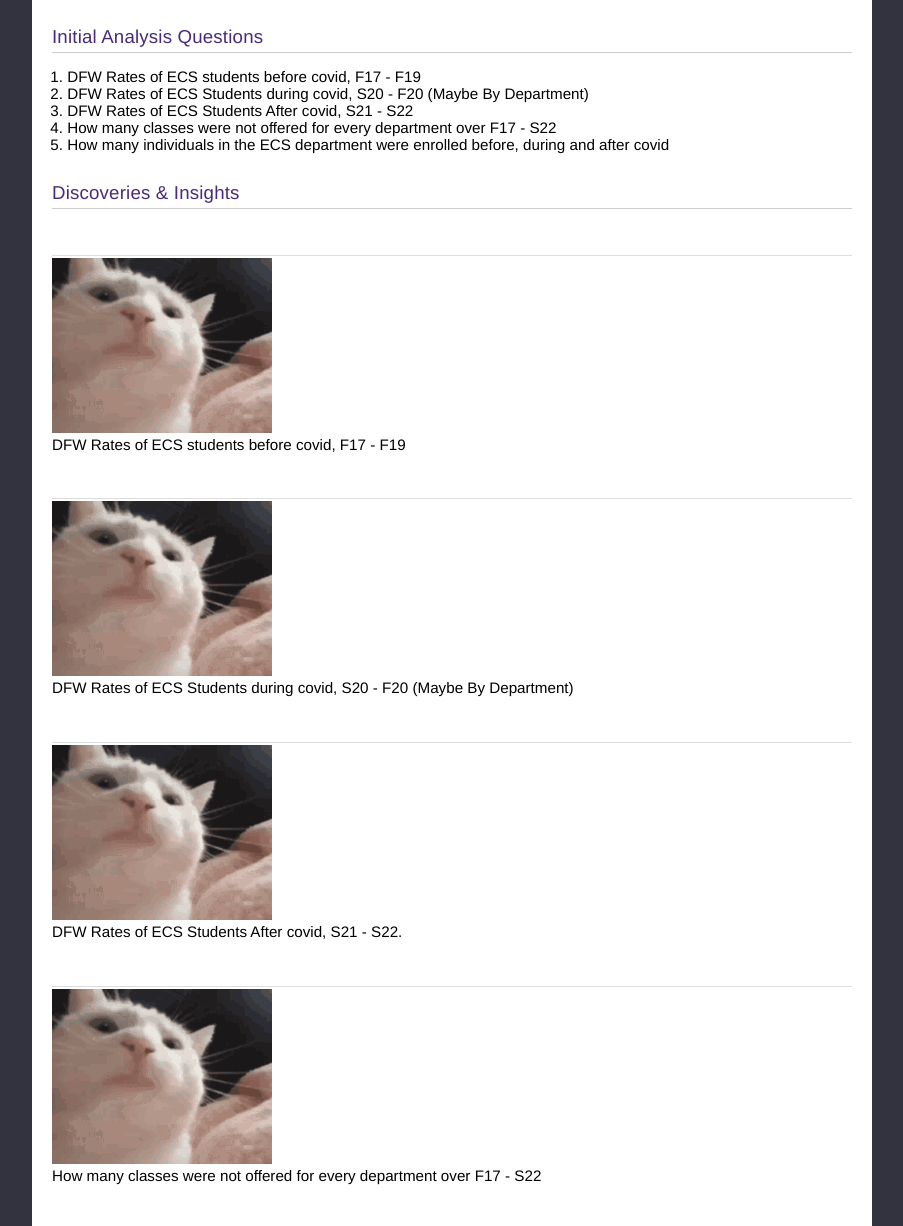
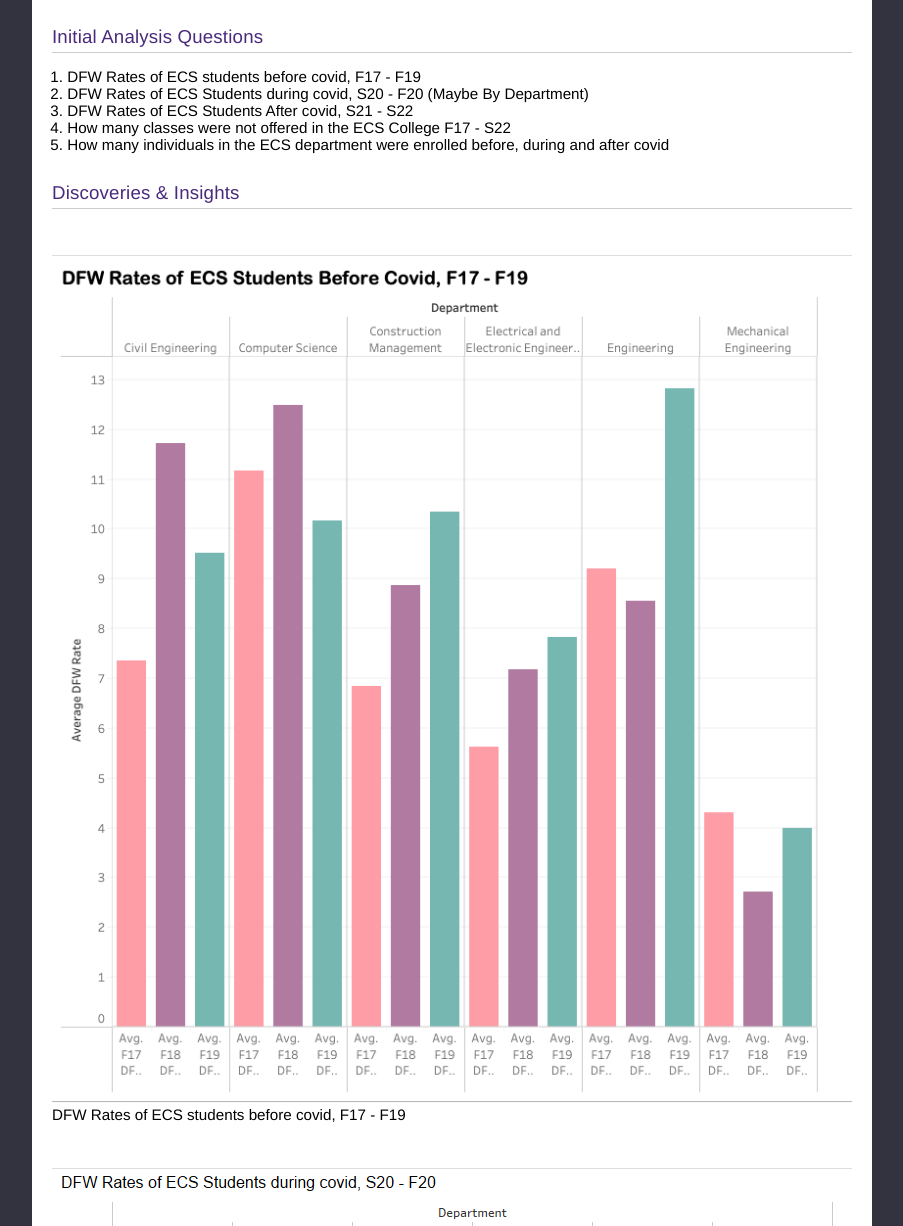
Before and after one commit to TwerpZ/TwerpZ.github.io, a plain HTML site: page a2-template.html in a window 1280 px wide. Shown: the part 391-1617 px from the top of the page, without its empty margins (188-1091 px from the left). Drawn offline with Linux system fonts and the light colour scheme.

Commit message:
Question 1-2-4

```diff
--- a/a2-template.html
+++ b/a2-template.html
@@ -107,7 +107,7 @@ ol { margin: 1em; }
     <li>DFW Rates of ECS students before covid, F17 - F19</li>
     <li>DFW Rates of ECS Students during covid, S20 - F20 (Maybe By Department)</li>
     <li>DFW Rates of ECS Students After covid, S21 - S22 </li>
-    <li>How many classes were not offered for every department over F17 - S22</li>
+    <li>How many classes were not offered in the ECS College F17 - S22</li>
     <li>How many individuals in the ECS department were enrolled before, during and after covid</li>
   </ol>
 </section>
@@ -116,16 +116,16 @@ ol { margin: 1em; }
   <h2>Discoveries &amp; Insights</h2>
 
   <div class="entry">
-    <img src="IMAGE_FILENAME.gif" />
-    <p class="caption">
+    <img src="Question 1.png" />
+    <p class="caption" >
       DFW Rates of ECS students before covid, F17 - F19
     </p>
   </div>
 
   <div class="entry">
-    <img src="IMAGE_FILENAME.gif" />
+    <img src="Question 2.png" />
     <p class="caption">
-      DFW Rates of ECS Students during covid, S20 - F20 (Maybe By Department)
+      DFW Rates of ECS Students during covid, S20 - F20
     </p>
   </div>
 
@@ -137,9 +137,9 @@ ol { margin: 1em; }
   </div>
 
   <div class="entry">
-    <img src="IMAGE_FILENAME.gif" />
+    <img src="Question 4.png" />
     <p class="caption">
-      How many classes were not offered for every department over F17 - S22
+      Number of classes not being offered in the ECS College F17 - S22
     </p>
   </div>
 
```
Also changed, not shown: Question 1.png (added), Question 2.png (added), Question 4.png (added).
